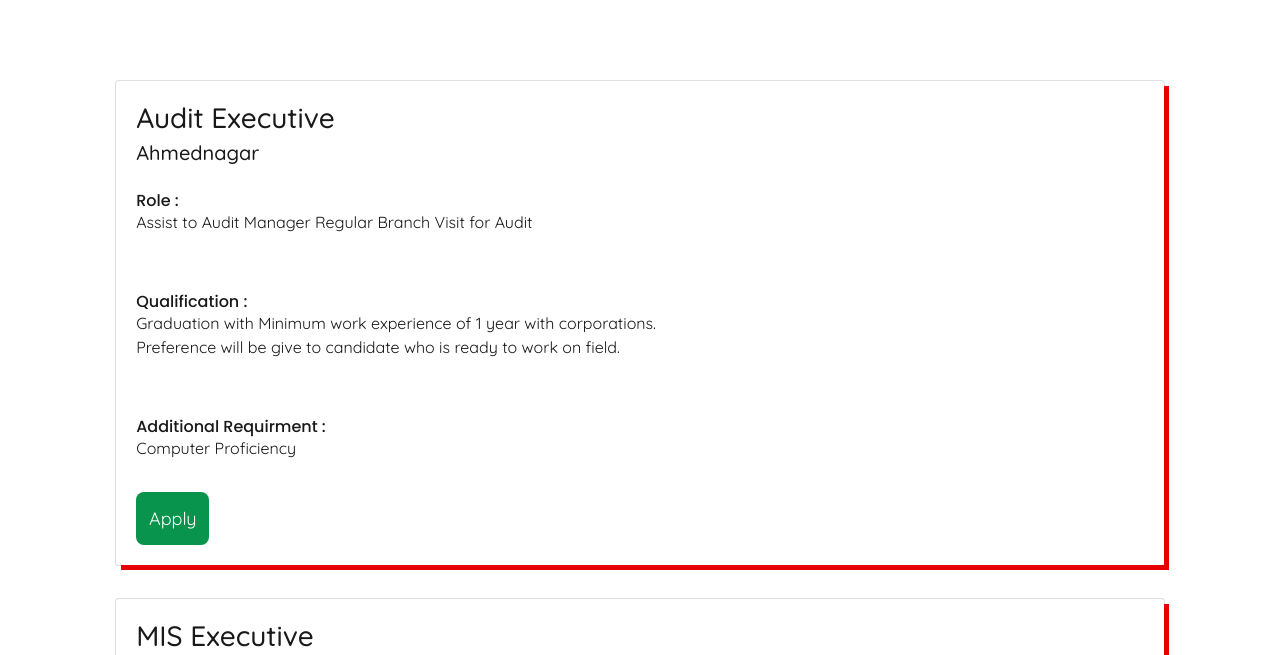
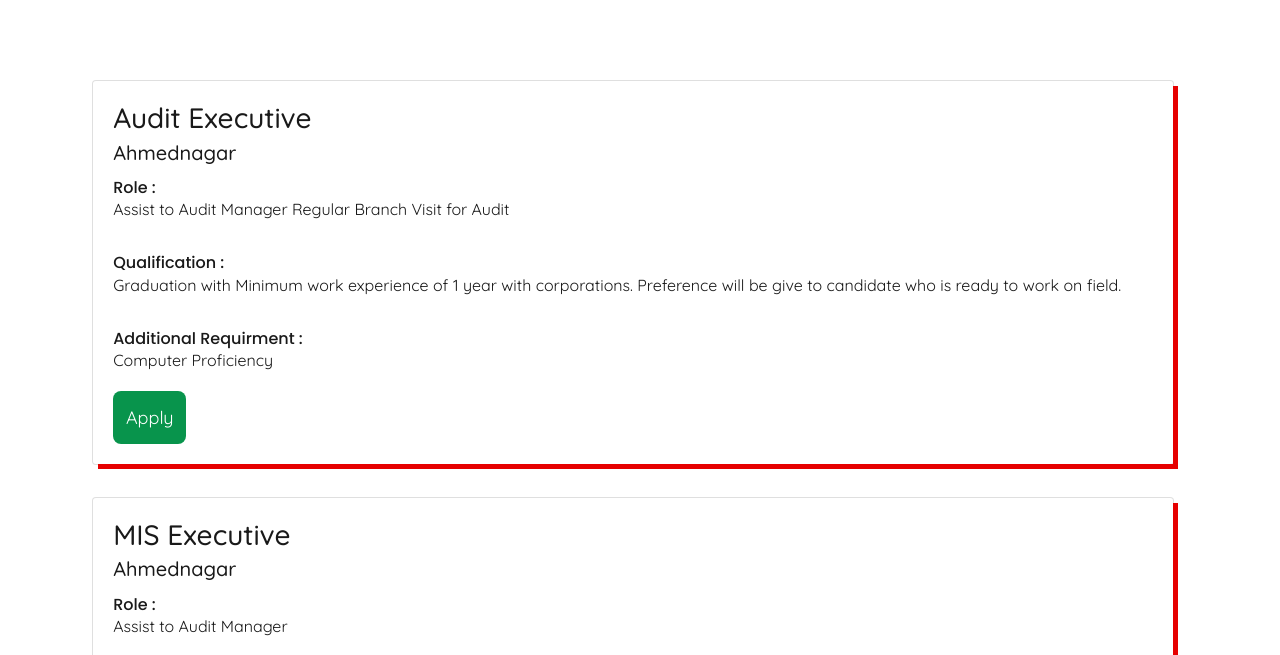
Before and after one commit to dnyand33p/dnyand33p.github.io, a plain HTML site: page careers/index.html in a window 1280 px wide. Shown: the part 678-1333 px from the top of the page. Drawn offline with Linux system fonts and the light colour scheme.

Commit message:
fixed alignment on carres and reduces spacing between paragraphs

```diff
--- a/careers/index.html
+++ b/careers/index.html
@@ -222,6 +222,21 @@
 				</p>
 				<a href="#footer-link" class="card-link">Apply</a>
 			</div>
+
+			<style>
+				.container {
+					margin-left: 4.7%;
+					margin-right: 0%;
+				}
+
+				.card {
+					margin-right: 0px;
+				}
+
+				p {
+					padding-bottom: 0.2rem;
+				}
+			</style>
 		</div>
 	</div>
 </div>
```
